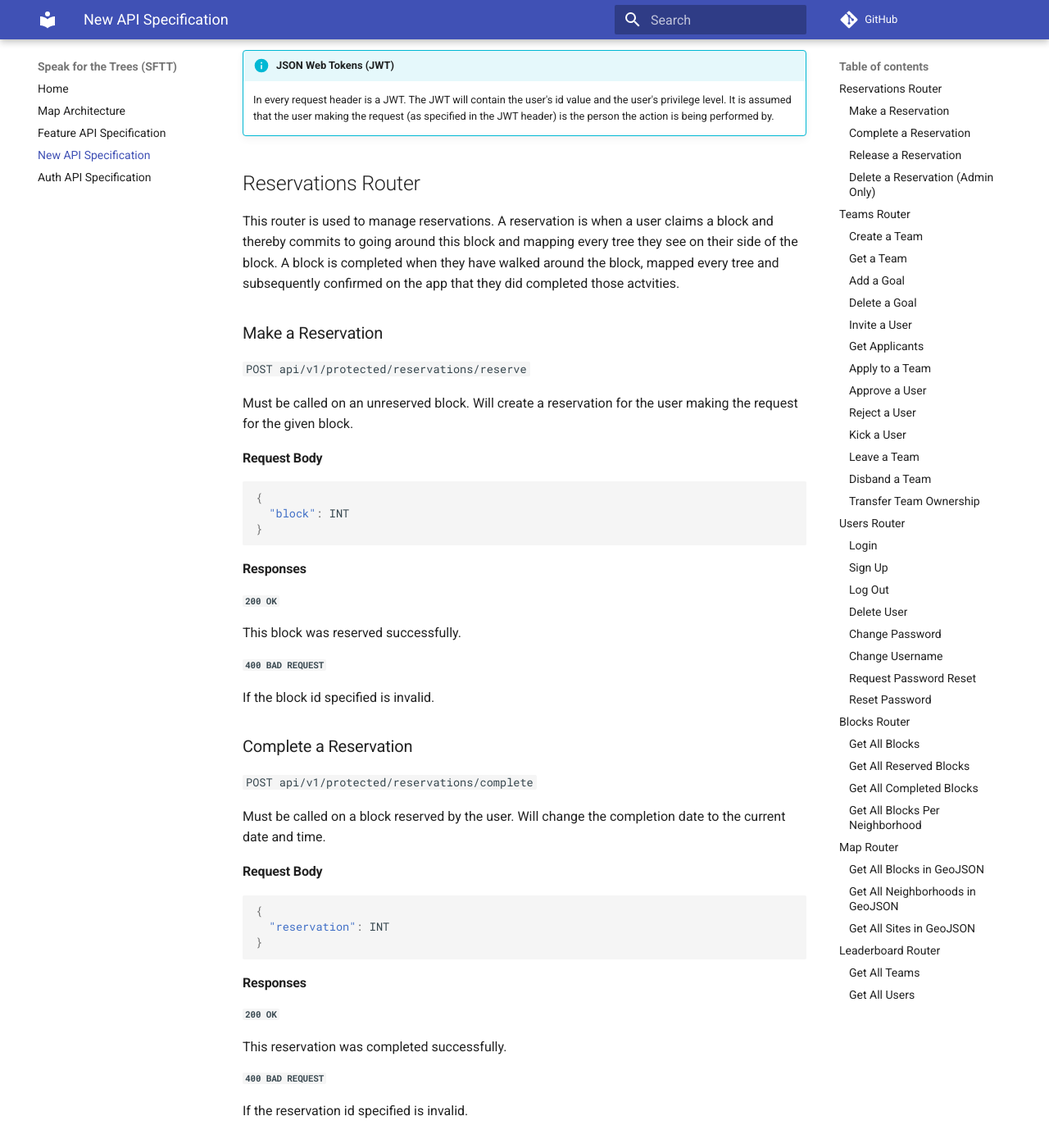
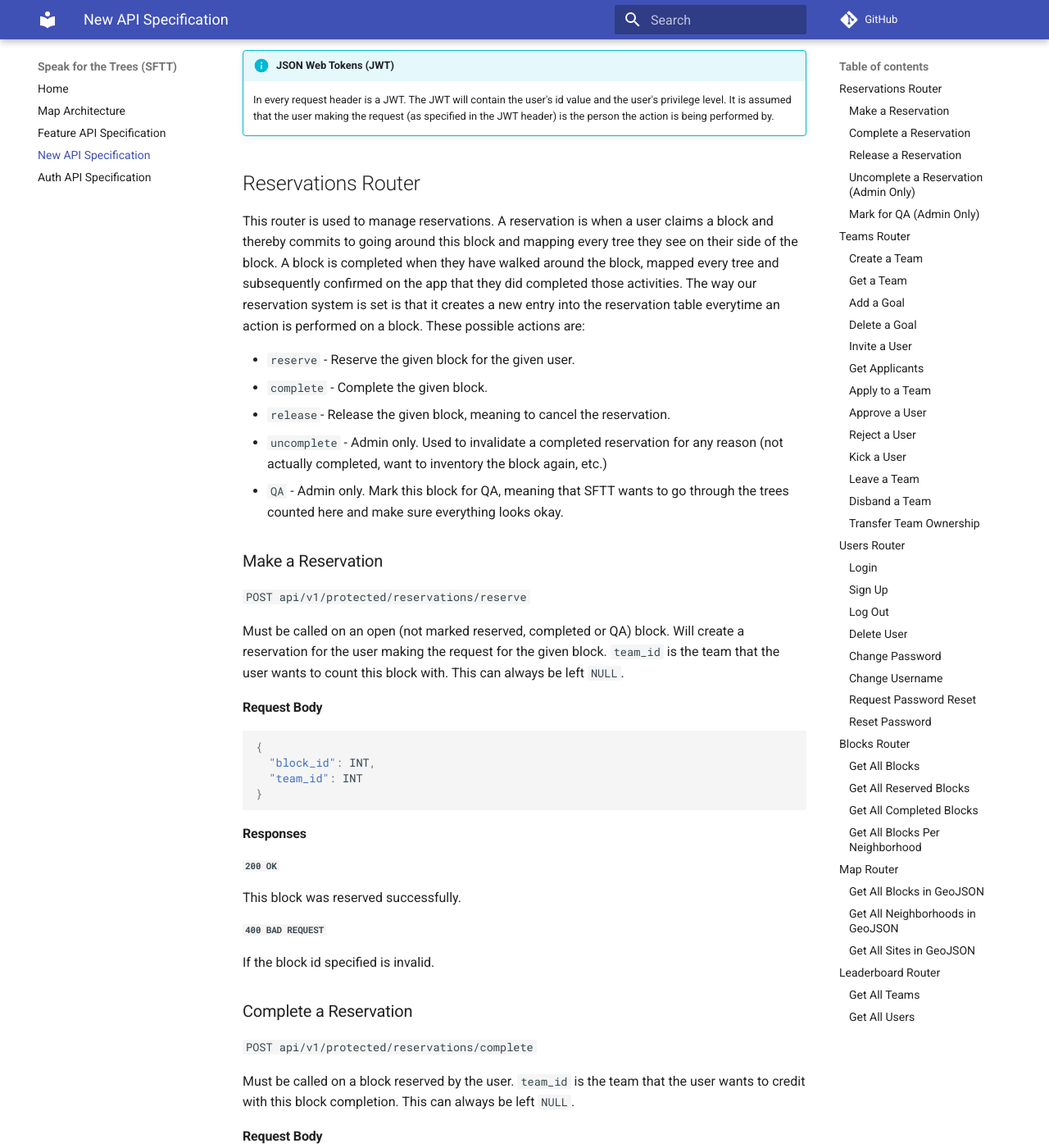
Before and after one commit to Code-4-Community/c4c-dev-docs, an MkDocs documentation site: the page built from docs/sftt/sftt-api-spec-new.md, in a window 1280 px wide and 1400 px high, scrolled down 263 px. Shown: the whole window at 82% size. Built offline with MkDocs 1.6.1 and Material for MkDocs 9.7.7, drawn with Linux system fonts in a browser that asks for light colours; comment, search, counter and statistics services are not loaded; some of the changed text lies outside the part shown.

Commit message:
Updated reservation router docs

````diff
--- a/docs/sftt/sftt-api-spec-new.md
+++ b/docs/sftt/sftt-api-spec-new.md
@@ -6,19 +6,26 @@ This is the official API specification for the SFTT back end. The back end is im
     It is assumed that the user making the request (as specified in the JWT header) is the person the action is being performed by.
 
 ## Reservations Router
-This router is used to manage reservations. A reservation is when a user claims a block and thereby commits to going around this block and mapping every tree they see on their side of the block. A block is completed when they have walked around the block, mapped every tree and subsequently confirmed on the app that they did completed those actvities.
+This router is used to manage reservations. A reservation is when a user claims a block and thereby commits to going around this block and mapping every tree they see on their side of the block. A block is completed when they have walked around the block, mapped every tree and subsequently confirmed on the app that they did completed those activities. The way our reservation system is set is that it creates a new entry into the reservation table everytime an action is performed on a block. These possible actions are:
+
+- `reserve` - Reserve the given block for the given user.
+- `complete` - Complete the given block.
+- `release`- Release the given block, meaning to cancel the reservation.
+- `uncomplete` - Admin only. Used to invalidate a completed reservation for any reason (not actually completed, want to inventory the block again, etc.)
+- `QA` - Admin only. Mark this block for QA, meaning that SFTT wants to go through the trees counted here and make sure everything looks okay.
 
 ### Make a Reservation
 
 `POST api/v1/protected/reservations/reserve`
 
-Must be called on an unreserved block. Will create a reservation for the user making the request for the given block.
+Must be called on an open (not marked reserved, completed or QA) block. Will create a reservation for the user making the request for the given block. `team_id` is the team that the user wants to count this block with. This can always be left `NULL`.
 
 #### Request Body
 
 ```json
 {
-  "block": INT
+  "block_id": INT,
+  "team_id": INT
 }
 ```
 
@@ -34,13 +41,14 @@ If the block id specified is invalid.
 
 `POST api/v1/protected/reservations/complete`
 
-Must be called on a block reserved by the user. Will change the completion date to the current date and time.
+Must be called on a block reserved by the user. `team_id` is the team that the user wants to credit with this block completion. This can always be left `NULL`.
 
 #### Request Body
 
 ```json
 {
-  "reservation": INT
+  "block_id": INT,
+  "team_id": INT
 }
 ```
 
@@ -50,19 +58,19 @@ Must be called on a block reserved by the user. Will change the completion date
 This reservation was completed successfully.
 
 ##### `400 BAD REQUEST`
-If the reservation id specified is invalid.
+If the block id specified is invalid.
 
 ### Release a Reservation
 
 `POST api/v1/protected/reservations/release`
 
-Must be called on a reservation belonging. Will cancel the reservation by setting deleted to `true`.
+Must be called on a reservation belonging to the user.
 
 #### Request Body
 
 ```json
 {
-  "reservation": INT
+  "block_id": INT
 }
 ```
 
@@ -72,29 +80,51 @@ Must be called on a reservation belonging. Will cancel the reservation by settin
 This reservation was cancelled successfully.
 
 ##### `400 BAD REQUEST`
-If the reservation id specified is invalid.
+If the block id specified is invalid.
 
-### Delete a Reservation (Admin Only)
+### Uncomplete a Reservation (Admin Only)
 
-`POST api/v1/protected/reservations/delete`
+`POST api/v1/protected/reservations/uncomplete`
 
-Can only by called by admins. Will delete the specified reservation by setting deleted to `true`.
+Can only by called by admins. Will invalidate the last completion for the given block and opens the block back up for inventory.
 
 #### Request Body
 
 ```json
 {
-  "reservation": INT
+  "block_id": INT
 }
 ```
 
 #### Responses
 
 ##### `200 OK`
-This reservation was deleted successfully.
+This reservation was marked as incomplete successfully.
 
 ##### `400 BAD REQUEST`
-If the reservation id specified is invalid.
+If the block id specified is invalid.
+
+### Mark for QA (Admin Only)
+
+`POST api/v1/protected/reservations/qa`
+
+Can only by called by admins. Will indicate that this block needs QA.
+
+#### Request Body
+
+```json
+{
+  "block_id": INT
+}
+```
+
+#### Responses
+
+##### `200 OK`
+This block has been selected for QA.
+
+##### `400 BAD REQUEST`
+If the block id specified is invalid.
 
 ## Teams Router
 
````
